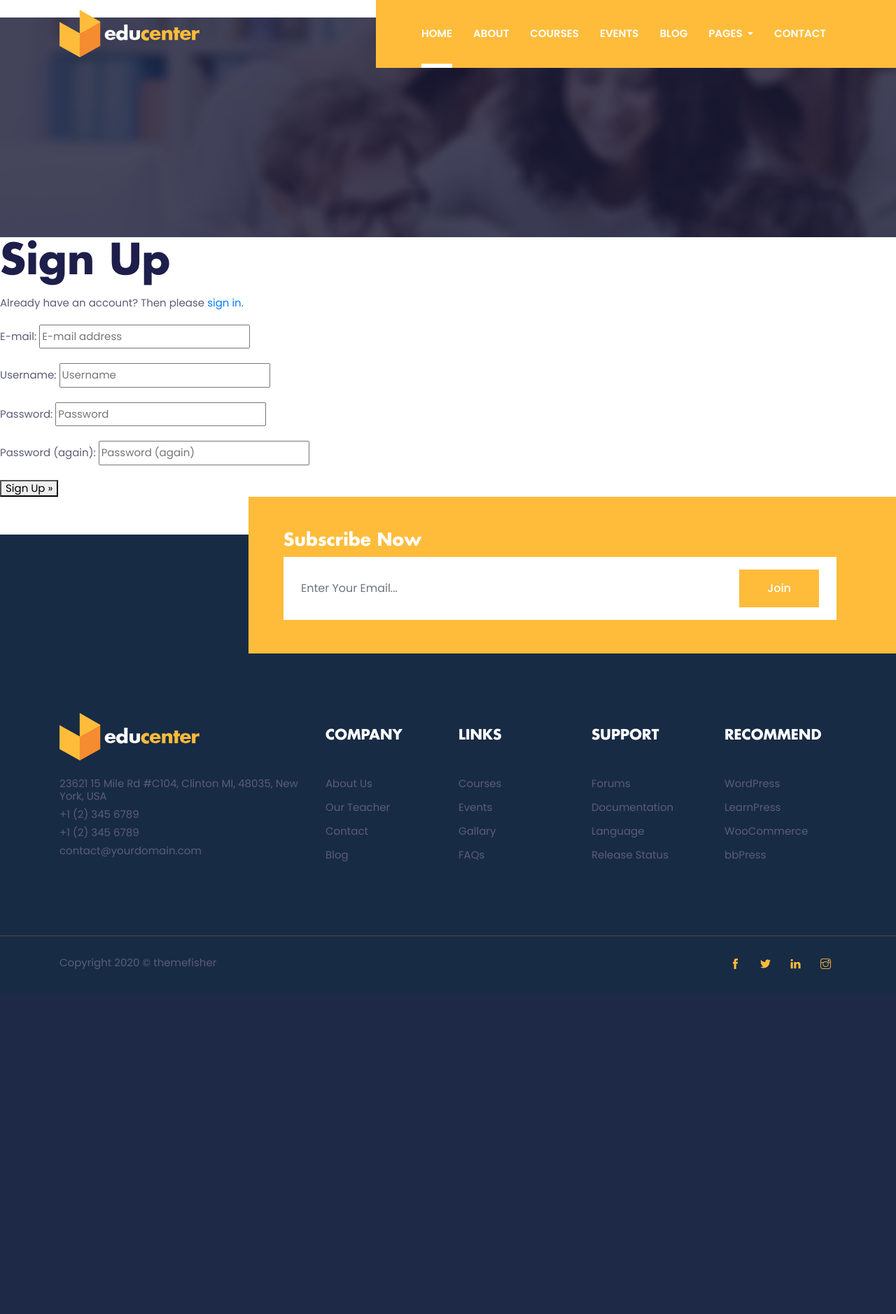
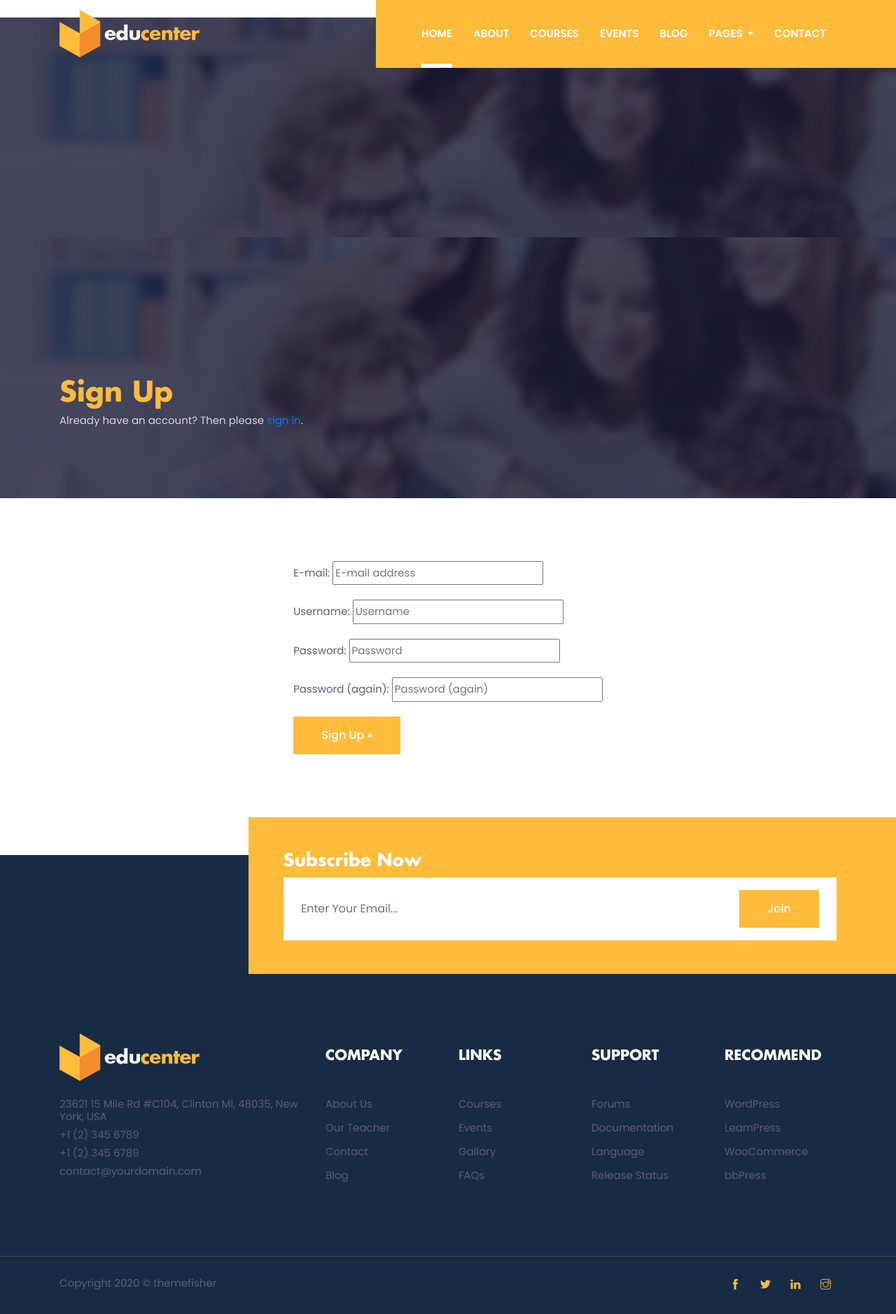
Before and after one commit to MilovanTomasevic/edu, a Django app: page /accounts/signup/ in a window 1280 px wide. Shown: the part 47-1925 px from the top of the page at 70% size. Before the commit the page ends 1432 px from the top, so only its background shows below. Run offline with Django 3.2, Linux system fonts and the light colour scheme; some libraries are stand-ins or nearby versions.

Commit message:
adapting a new style for signup page

```diff
--- a/edu/templates/account/signup.html
+++ b/edu/templates/account/signup.html
@@ -2,20 +2,45 @@
 
 {% load i18n %}
 
+{% load crispy_forms_tags %}
+
 {% block head_title %}{% trans "Signup" %}{% endblock %}
 
+{% load static %}
+
 {% block content %}
-<h1>{% trans "Sign Up" %}</h1>
 
-<p>{% blocktrans %}Already have an account? Then please <a href="{{ login_url }}">sign in</a>.{% endblocktrans %}</p>
+<!-- page title -->
+<section class="page-title-section overlay" data-background="{% static 'images/backgrounds/page-title.jpg' %}">
+  <div class="container">
+    <div class="row">
+      <div class="col-md-8">
+        <ul class="list-inline custom-breadcrumb">
+          <li class="list-inline-item"><a class="h2 text-primary font-secondary" >{% trans "Sign Up" %}</a></li>
+          <li class="list-inline-item text-white h3 font-secondary @@nasted"></li>
+        </ul>
+        <p class="text-lighten">{% blocktrans %}Already have an account? Then please <a href="{{ login_url }}">sign in</a>.{% endblocktrans %}</p>
+      </div>
+    </div>
+  </div>
+</section>
+<!-- /page title -->
 
+<!-- registar form -->
+<section class="section">
+  <div class="container">
+    <div class="row justify-content-center align-self-center">
       <form class="signup" id="signup_form" method="post" action="{% url 'account_signup' %}">
         {% csrf_token %}
         {{ form.as_p }}
         {% if redirect_field_value %}
         <input type="hidden" name="{{ redirect_field_name }}" value="{{ redirect_field_value }}" />
         {% endif %}
-  <button type="submit">{% trans "Sign Up" %} &raquo;</button>
+        <button class="btn btn-primary" type="submit">{% trans "Sign Up" %} &raquo;</button>
       </form>
+    </div>
+  </div>
+</section>
+<!-- /registar form -->
 
 {% endblock %}
```
Lines whose indentation alone changed are shown as unchanged.
